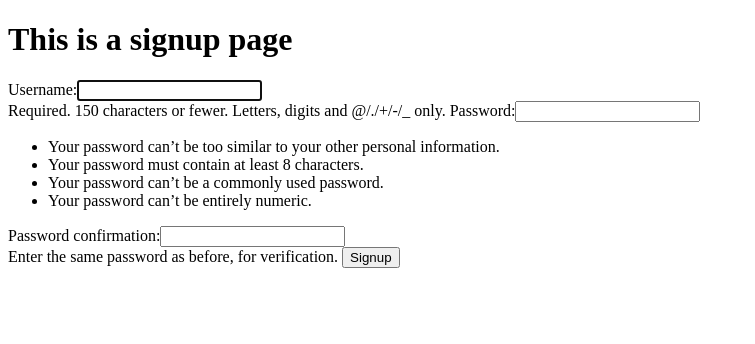
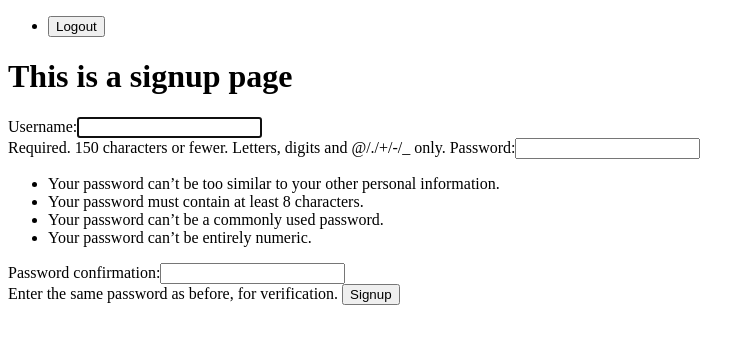
Before and after one commit to bsuljic1/TraWorld, a Django app: page /accounts/signup/ in a window 1280 px wide. Shown: the top 344 px of the page, without its empty margins (0-755 px from the left). Run offline with Django 3.2, Linux system fonts and the light colour scheme.

Commit message:
logout done

```diff
--- a/accounts/urls.py
+++ b/accounts/urls.py
@@ -5,5 +5,6 @@ app_name = 'accounts'
 
 urlpatterns = [
     url('signup/', views.signup_view, name="signup"),
-    url('login/', views.login_view, name="login")
+    url('login/', views.login_view, name="login"),
+    url('logout/', views.logout_view, name="logout")
 ]
--- a/accounts/views.py
+++ b/accounts/views.py
@@ -1,6 +1,6 @@
 from django.shortcuts import render, redirect
 from django.contrib.auth.forms import UserCreationForm, AuthenticationForm
-from django.contrib.auth import login
+from django.contrib.auth import login, logout
 
 # Create your views here.
 
@@ -11,7 +11,7 @@ def signup_view(request):
             # loging in
             user = form.save()
             login(request, user)
-            return redirect('')
+            return redirect('homepage')
     else:
         form = UserCreationForm()
     return render(request, 'accounts/signup.html', { 'form': form })
@@ -24,7 +24,12 @@ def login_view(request):
             #loging in
             user = form.get_user()
             login(request, user)
-            return redirect('')
+            return redirect('homepage')
     else:
         form = AuthenticationForm()
     return render(request, 'accounts/login.html', { 'form': form })
+
+def logout_view(request):
+    if request.method == 'POST':
+        logout(request)
+        return redirect('homepage')
--- a/djangoProject/urls.py
+++ b/djangoProject/urls.py
@@ -21,6 +21,6 @@ from myapp import views
 
 urlpatterns = [
     path('admin/', admin.site.urls),
-    path('', views.homepage),
+    path('', views.homepage, name='homepage'),
     path('accounts/', include('accounts.urls'))
 ]
--- a/templates/base_layout.html
+++ b/templates/base_layout.html
@@ -5,6 +5,18 @@
     <title>Homepage</title>
 </head>
 <body>
+    <header class="wrapper">
+        <nav>
+            <ul>
+                <li>
+                    <form class="logout-link" action="{% url 'accounts:logout' %}" method="post">
+                        {% csrf_token %}
+                        <button type="submit">Logout</button>
+                    </form>
+                </li>
+            </ul>
+        </nav>
+    </header>
     <div class="wrapper">
         {% block content %}
         {% endblock %}
```
Also changed, not shown: db.sqlite3.
